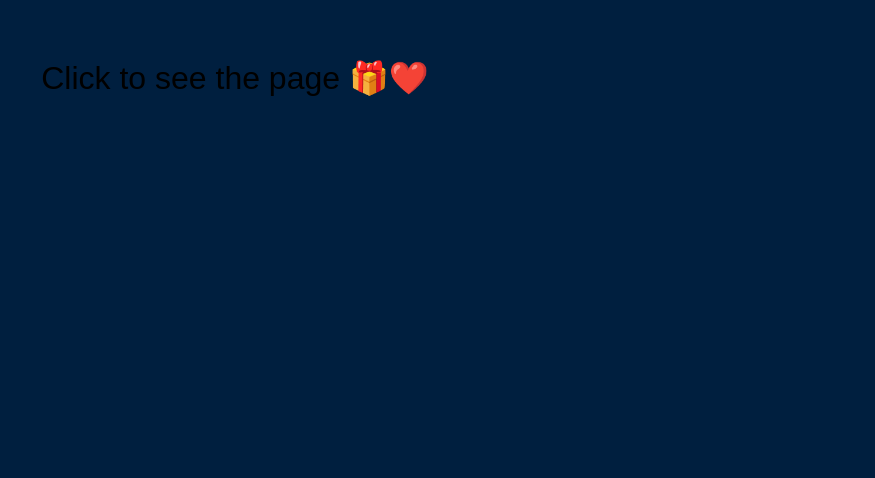
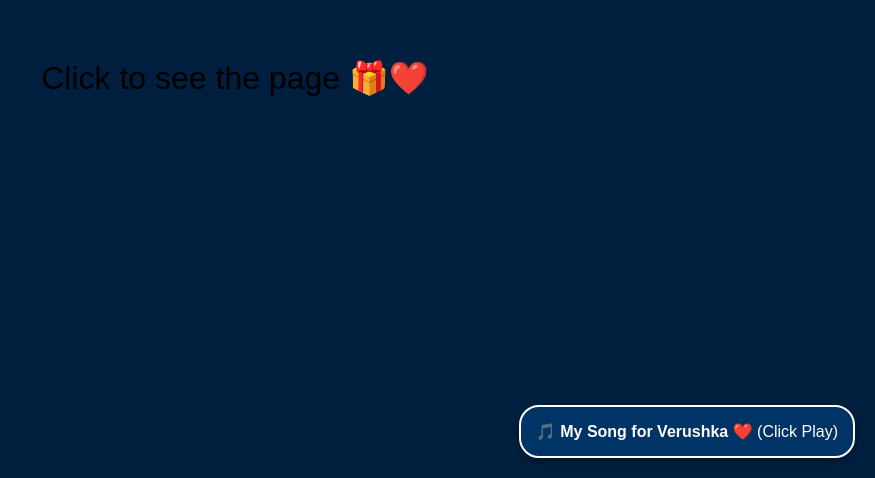
Before and after one commit to mohammedzai5676/Propose-day-, a plain HTML site: page index.html in a window 1280 px wide. Shown: the part 322-800 px from the top of the page, without its empty margins (405-1280 px from the left). Drawn offline with Linux system fonts and the light colour scheme.

Commit message:
Update index.html

```diff
--- a/index.html
+++ b/index.html
@@ -172,4 +172,27 @@
         }
     </script>
 </body>
+    <!-- ❤️ VERUSHKA'S SPECIAL SONG - CLICK TO PLAY ❤️ -->
+<div style="position:fixed;bottom:20px;right:20px;background:#003366;padding:15px;border-radius:20px;color:white;cursor:pointer;font-size:16px;border:2px solid white;box-shadow:0 4px 8px rgba(0,0,0,0.3);" onclick="toggleMusic()">
+    🎵 <strong>My Song for Verushka ❤️</strong> <span id="musicStatus">(Click Play)</span>
+</div>
+<audio id="bgMusic" loop preload="auto">
+    <source src="https://drive.google.com/uc?id=1BN1SZj6m9fAmVTuQ-3KZuw6K8ts8Sxu8&export=download" type="audio/mpeg">
+</audio>
+
+<script>
+let isPlaying = false;
+function toggleMusic() {
+    const audio = document.getElementById('bgMusic');
+    if(isPlaying) {
+        audio.pause();
+        document.getElementById('musicStatus').innerHTML = 'Stopped 💔';
+        isPlaying = false;
+    } else {
+        audio.play();
+        document.getElementById('musicStatus').innerHTML = 'Playing for Verushka ❤️';
+        isPlaying = true;
+    }
+}
+</script>
 </html>
```
